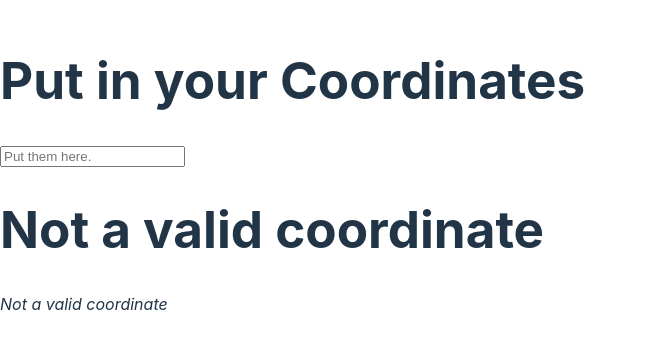
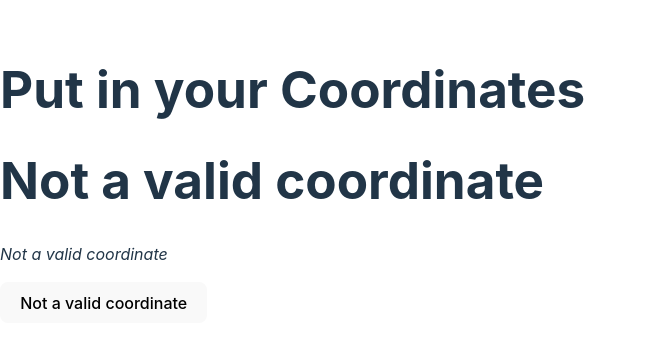
Before and after one commit to afhorton/FF_Concepts_Typescript, a React (Vite) app: page / in a window 1280 px wide. Shown: the part 225-574 px from the top of the page, without its empty margins (0-647 px from the left). Built offline with nearby package versions, Linux system fonts and the light colour scheme.

Commit message:
Added Right and Left buttons for movement.

```diff
--- a/src/ParentComponent.tsx
+++ b/src/ParentComponent.tsx
@@ -1,6 +1,7 @@
 import {useState} from "react";
 import RoomTitle from "./RoomTitle";
 import RoomText from "./RoomText";
+import RightButton from "./buttons/RightButton";
 
 function ParentComponent() {
   const [coordinate, setCoordinate] = useState<string>("");
@@ -10,24 +11,45 @@ function ParentComponent() {
 //     setRoom(getRoom(coordinate));
 //   };
 
-  const handleCoordinateChange = (
-    event: React.ChangeEvent<HTMLInputElement>
-  ) => {
-    const value = String(event.target.value);
-    setCoordinate(value);
-  };
+  const handleRightClick = () => {
+    // Update the coordinate state based on its current value.
+    switch (coordinate) {
+      case "A1":
+        setCoordinate("A2");
+        break;
+      case "A2":
+        setCoordinate("B2");
+        break;
+      case "B1":
+        setCoordinate("B2");
+        break;
+      case "B2":
+        setCoordinate("A2");
+        break;
+      default:
+        setCoordinate("A1");
+    }
+  }
+
+  // const handleCoordinateChange = (
+  //   event: React.ChangeEvent<HTMLInputElement>
+  // ) => {
+  //   const value = String(event.target.value);
+  //   setCoordinate(value);
+  // };
 
   return (
     <>
       <h1>Put in your Coordinates</h1>
-      <input
+      {/* <input
         type="text"
         value={coordinate}
         placeholder="Put them here."
         onChange={handleCoordinateChange}
-      />
+      /> */}
       <RoomTitle coordinate={coordinate} />
       <RoomText coordinate={coordinate} />
+      <RightButton coordinate={coordinate} handleRightClick={handleRightClick} />
       {/* <button onClick={handleGetRoom}>Find out where you are.</button>
       <h1>You are in {room}</h1> */}
 
--- a/src/RoomTitle.tsx
+++ b/src/RoomTitle.tsx
@@ -16,7 +16,7 @@ function GetRoom (coordinate: string) : string {
             room = "The Lair of Swords";
             break;
         case coordinate == "B2":
-            room = "Heaven of the Blind";
+            room = "Blind Man's Heaven";
             break;
         default:
             room = "Not a valid coordinate"
--- /dev/null
+++ b/src/buttons/RightButton.tsx
@@ -0,0 +1,38 @@
+
+
+function getButtonName(coordinate: string): string {
+  let name: string;
+
+  switch (true) {
+    case coordinate == "A1":
+      name = "To the The Living Rocks";
+      break;
+    case coordinate == "A2":
+      name = "To Blind Man's Heaven.";
+      break;
+    case coordinate == "B1":
+      name = "To Blind Man's Heaven";
+      break;
+    case coordinate == "B2":
+      name = "To The Living Rocks";
+      break;
+    default:
+      name = "Not a valid coordinate";
+  }
+  return name;
+}
+
+interface RightButtonProps {
+  coordinate: string;
+  handleRightClick: () => void;
+}
+
+export default function RightButton( {coordinate, handleRightClick}: RightButtonProps
+) {
+   const name = getButtonName(coordinate);
+  return (
+    <>
+      <button onClick={handleRightClick}>{name}</button>
+    </>
+  );
+}
```
Also changed, not shown: src/buttons/leftButton.tsx (added).
